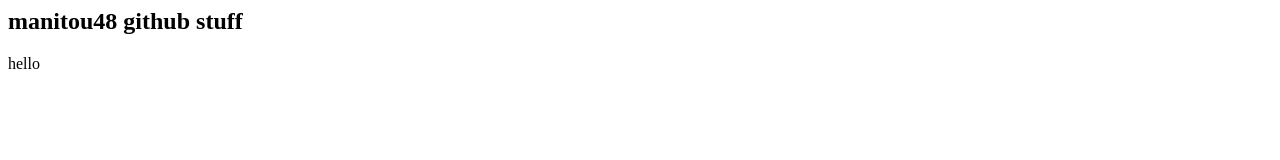
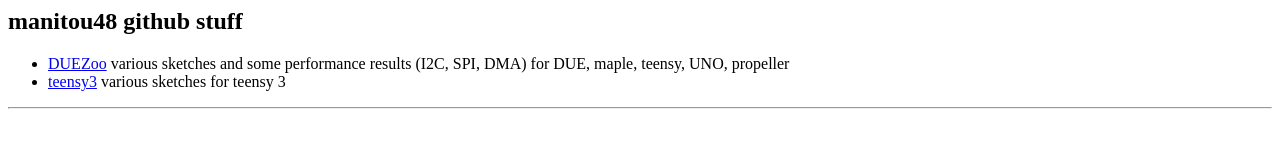
Before and after one commit to manitou48/www, a plain HTML site: page index.html in a window 1280 px wide. Drawn offline with Linux system fonts and the light colour scheme.

Commit message:
www update

```diff
--- a/index.html
+++ b/index.html
@@ -1,3 +1,7 @@
 <h2>manitou48 github stuff </h2>
+<ul>
+<li> <a href=https://github.com/manitou48/DUEZoo>DUEZoo</a> various sketches and some performance results (I2C, SPI, DMA) for DUE, maple, teensy, UNO, propeller
+<li> <a href=https://github.com/manitou48/teensy3>teensy3</a> various sketches for teensy 3
+</ul>
 
-hello
+<hr>
```
